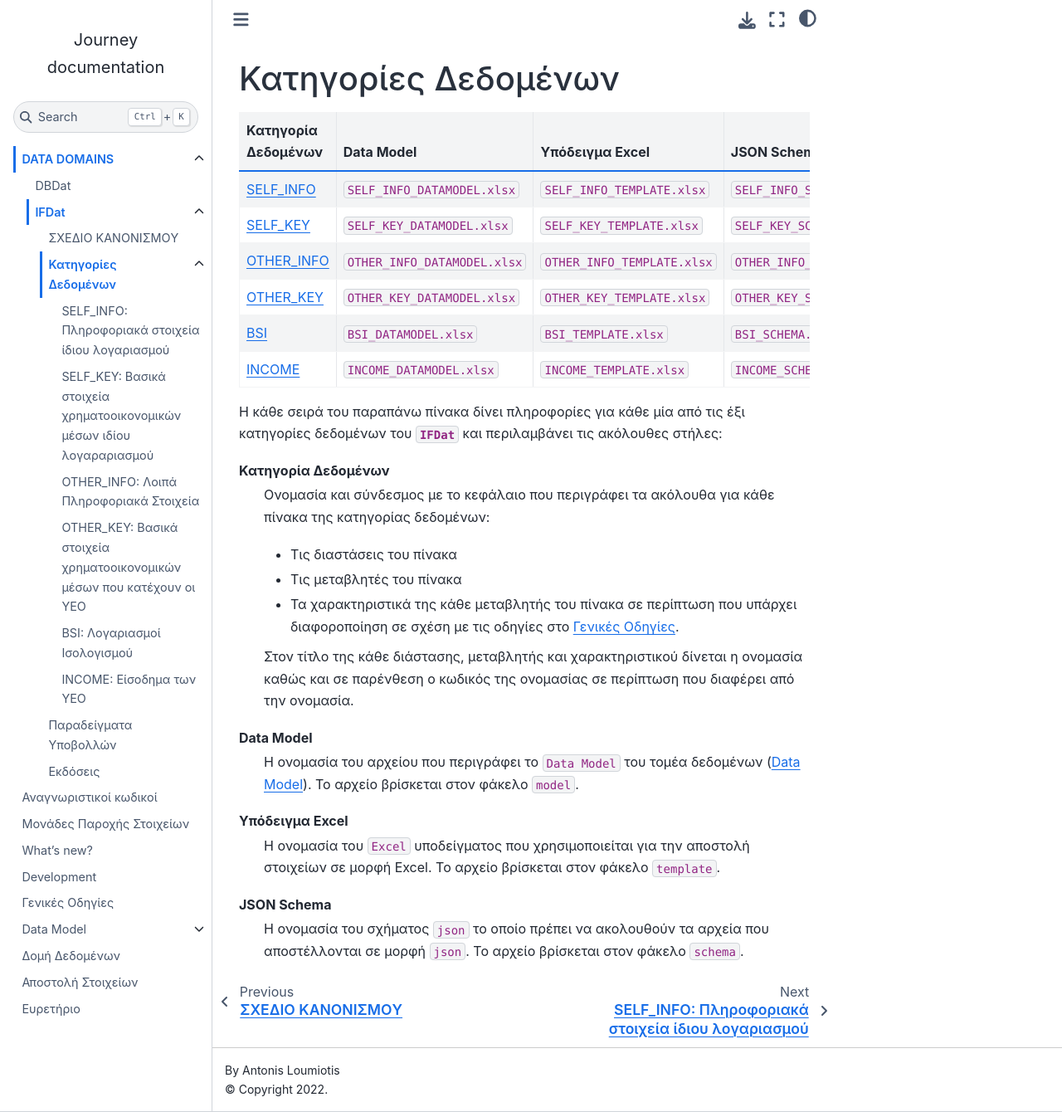
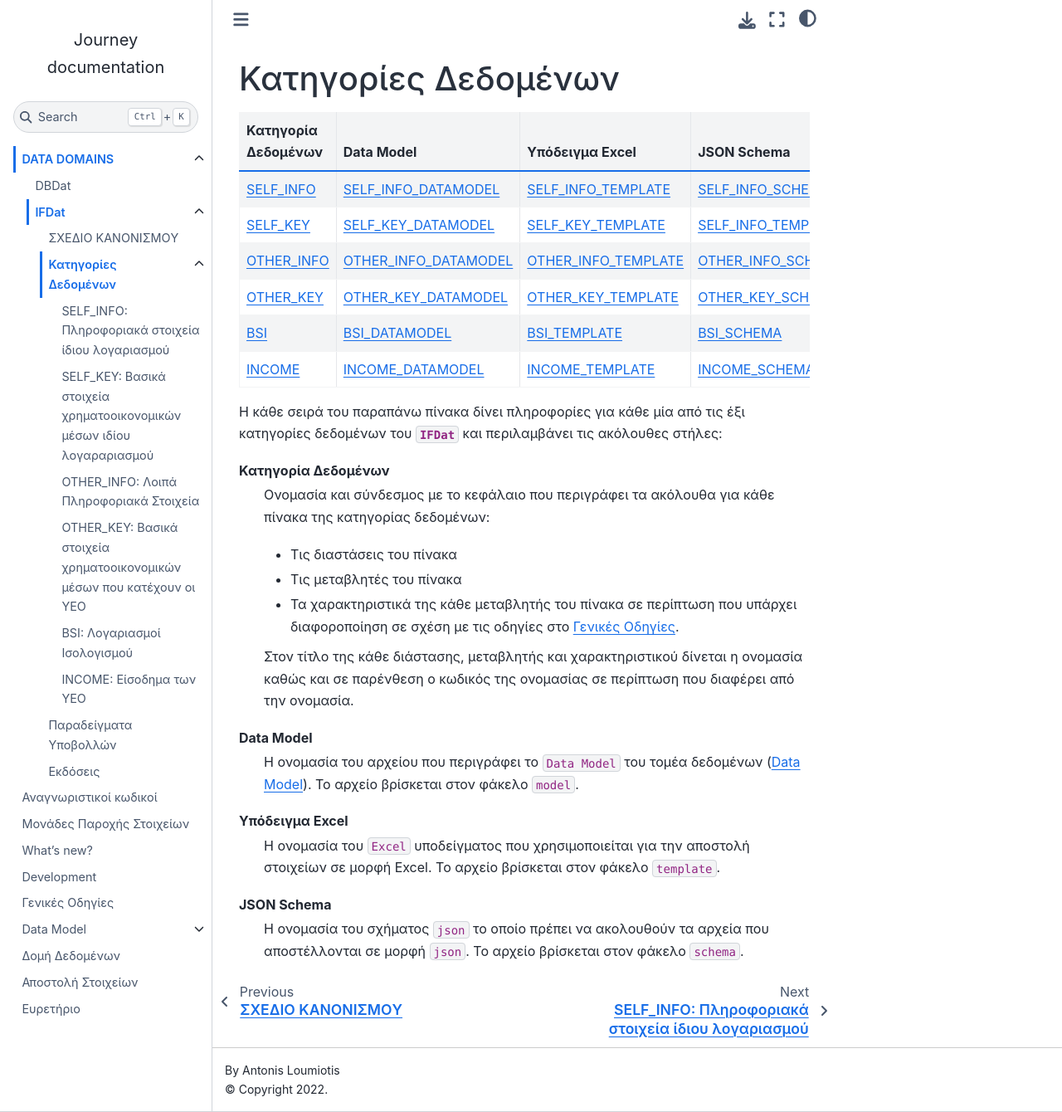
Before and after one commit to lerooze/journey-docs, a Sphinx documentation site: the page built from docs/source/domain/ifdat/categories.rst, in a window 1280 px wide and 1340 px high. Shown: the whole window at 83% size. Built offline with Sphinx 7.4.7 and the Sphinx Book theme 1.1.4, drawn with Linux system fonts in a browser that asks for light colours.

Commit message:
Improve links in categories

```diff
--- a/docs/source/domain/ifdat/categories.rst
+++ b/docs/source/domain/ifdat/categories.rst
@@ -1,21 +1,21 @@
 Κατηγορίες Δεδομένων
 ====================
 
-+-------------------------------------------+-----------------------------------+----------------------------------+--------------------------------+
-| Κατηγορία Δεδομένων                       | Data Model                        | Υπόδειγμα Excel                  | JSON Schema                    |
-+===========================================+===================================+==================================+================================+
-| :doc:`SELF_INFO <categories/self_info>`   | :file:`SELF_INFO_DATAMODEL.xlsx`  | :file:`SELF_INFO_TEMPLATE.xlsx`  | :file:`SELF_INFO_SCHEMA.json`  |
-+-------------------------------------------+-----------------------------------+----------------------------------+--------------------------------+
-| :doc:`SELF_KEY <categories/self_key>`     | :file:`SELF_KEY_DATAMODEL.xlsx`   | :file:`SELF_KEY_TEMPLATE.xlsx`   | :file:`SELF_KEY_SCHEMA.json`   |
-+-------------------------------------------+-----------------------------------+----------------------------------+--------------------------------+
-| :doc:`OTHER_INFO <categories/other_info>` | :file:`OTHER_INFO_DATAMODEL.xlsx` | :file:`OTHER_INFO_TEMPLATE.xlsx` | :file:`OTHER_INFO_SCHEMA.json` |
-+-------------------------------------------+-----------------------------------+----------------------------------+--------------------------------+
-| :doc:`OTHER_KEY <categories/other_key>`   | :file:`OTHER_KEY_DATAMODEL.xlsx`  | :file:`OTHER_KEY_TEMPLATE.xlsx`  | :file:`OTHER_KEY_SCHEMA.json`  |
-+-------------------------------------------+-----------------------------------+----------------------------------+--------------------------------+
-| :doc:`BSI <categories/bsi>`               | :file:`BSI_DATAMODEL.xlsx`        | :file:`BSI_TEMPLATE.xlsx`        | :file:`BSI_SCHEMA.json`        |
-+-------------------------------------------+-----------------------------------+----------------------------------+--------------------------------+
-|  :doc:`INCOME <categories/income>`        | :file:`INCOME_DATAMODEL.xlsx`     | :file:`INCOME_TEMPLATE.xlsx`     | :file:`INCOME_SCHEMA.json`     |
-+-------------------------------------------+-----------------------------------+----------------------------------+--------------------------------+
++-------------------------------------------+-------------------------+------------------------+-----------------------+
+| Κατηγορία Δεδομένων                       | Data Model              | Υπόδειγμα Excel        | JSON Schema           |
++===========================================+=========================+========================+=======================+
+| :doc:`SELF_INFO <categories/self_info>`   | `SELF_INFO_DATAMODEL`_  | `SELF_INFO_TEMPLATE`_  | `SELF_INFO_SCHEMA`_   |
++-------------------------------------------+-------------------------+------------------------+-----------------------+
+| :doc:`SELF_KEY <categories/self_key>`     | `SELF_KEY_DATAMODEL`_   | `SELF_KEY_TEMPLATE`_   | `SELF_INFO_TEMPLATE`_ |
++-------------------------------------------+-------------------------+------------------------+-----------------------+
+| :doc:`OTHER_INFO <categories/other_info>` | `OTHER_INFO_DATAMODEL`_ | `OTHER_INFO_TEMPLATE`_ | `OTHER_INFO_SCHEMA`_  |
++-------------------------------------------+-------------------------+------------------------+-----------------------+
+| :doc:`OTHER_KEY <categories/other_key>`   | `OTHER_KEY_DATAMODEL`_  | `OTHER_KEY_TEMPLATE`_  | `OTHER_KEY_SCHEMA`_   |
++-------------------------------------------+-------------------------+------------------------+-----------------------+
+| :doc:`BSI <categories/bsi>`               | `BSI_DATAMODEL`_        | `BSI_TEMPLATE`_        | `BSI_SCHEMA`_         |
++-------------------------------------------+-------------------------+------------------------+-----------------------+
+|  :doc:`INCOME <categories/income>`        | `INCOME_DATAMODEL`_     | `INCOME_TEMPLATE`_     | `INCOME_SCHEMA`_      |
++-------------------------------------------+-------------------------+------------------------+-----------------------+
 
 Η κάθε σειρά του παραπάνω πίνακα δίνει πληροφορίες για κάθε μία από τις έξι
 κατηγορίες δεδομένων του :mod:`IFDat` και περιλαμβάνει τις ακόλουθες στήλες:
@@ -50,6 +50,42 @@ JSON Schema
     αποστέλλονται σε μορφή :file:`json`.  Το αρχείο βρίσκεται στον φάκελο
     :file:`schema`.
 
+.. _SELF_INFO_DATAMODEL: https://github.com/lerooze/journey-docs/blob/main/domain_files/ifdat/model/SELF_INFO_DATAMODEL.xlsx
+
+.. _SELF_INFO_TEMPLATE: https://github.com/lerooze/journey-docs/blob/main/domain_files/ifdat/template/SELF_INFO_TEMPLATE.xlsx
+
+.. _SELF_INFO_SCHEMA: https://github.com/lerooze/journey-docs/blob/main/domain_files/ifdat/schema/SELF_INFO_SCHEMA.json
+
+.. _SELF_KEY_DATAMODEL: https://github.com/lerooze/journey-docs/blob/main/domain_files/ifdat/model/SELF_KEY_DATAMODEL.xlsx
+
+.. _SELF_KEY_TEMPLATE: https://github.com/lerooze/journey-docs/blob/main/domain_files/ifdat/template/SELF_KEY_TEMPLATE.xlsx
+
+.. _SELF_KEY_SCHEMA: https://github.com/lerooze/journey-docs/blob/main/domain_files/ifdat/schema/SELF_KEY_SCHEMA.json
+
+.. _OTHER_INFO_DATAMODEL: https://github.com/lerooze/journey-docs/blob/main/domain_files/ifdat/model/OTHER_INFO_DATAMODEL.xlsx
+
+.. _OTHER_INFO_TEMPLATE: https://github.com/lerooze/journey-docs/blob/main/domain_files/ifdat/template/OTHER_INFO_TEMPLATE.xlsx
+
+.. _OTHER_INFO_SCHEMA: https://github.com/lerooze/journey-docs/blob/main/domain_files/ifdat/schema/OTHER_INFO_SCHEMA.json
+
+.. _OTHER_KEY_DATAMODEL: https://github.com/lerooze/journey-docs/blob/main/domain_files/ifdat/model/OTHER_KEY_DATAMODEL.xlsx
+
+.. _OTHER_KEY_TEMPLATE: https://github.com/lerooze/journey-docs/blob/main/domain_files/ifdat/template/OTHER_KEY_TEMPLATE.xlsx
+
+.. _OTHER_KEY_SCHEMA: https://github.com/lerooze/journey-docs/blob/main/domain_files/ifdat/schema/OTHER_KEY_SCHEMA.json
+
+.. _BSI_DATAMODEL: https://github.com/lerooze/journey-docs/blob/main/domain_files/ifdat/model/BSI_DATAMODEL.xlsx
+
+.. _BSI_TEMPLATE: https://github.com/lerooze/journey-docs/blob/main/domain_files/ifdat/template/BSI_TEMPLATE.xlsx
+
+.. _BSI_SCHEMA: https://github.com/lerooze/journey-docs/blob/main/domain_files/ifdat/schema/BSI_SCHEMA.json
+
+.. _INCOME_DATAMODEL: https://github.com/lerooze/journey-docs/blob/main/domain_files/ifdat/model/INCOME_DATAMODEL.xlsx
+
+.. _INCOME_TEMPLATE: https://github.com/lerooze/journey-docs/blob/main/domain_files/ifdat/template/INCOME_TEMPLATE.xlsx
+
+.. _INCOME_SCHEMA: https://github.com/lerooze/journey-docs/blob/main/domain_files/ifdat/schema/INCOME_SCHEMA.json
+
 .. toctree::
    :hidden:
 
```
